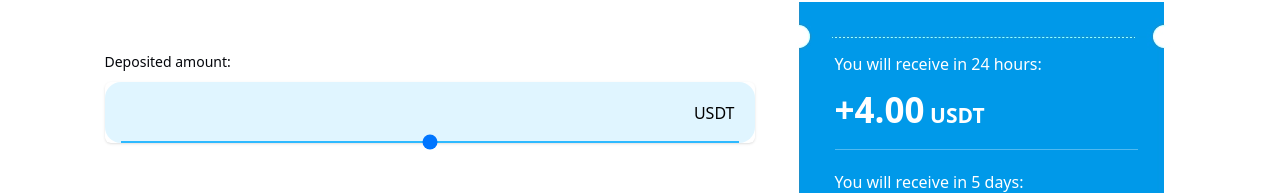
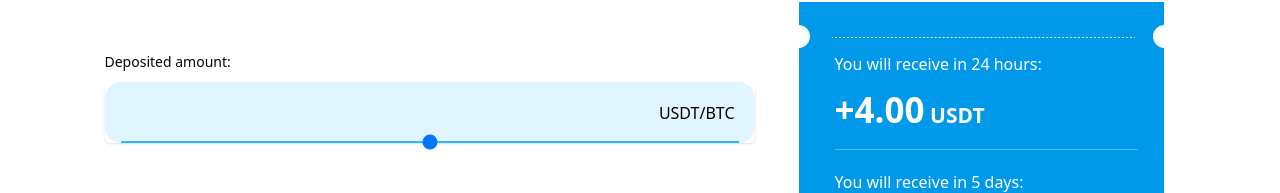
Before and after one commit to ADEYEMI990/InvestmentApp, a React (Vite) app in the folder client/: page / in a window 1280 px wide. Shown: the part 5486-5679 px from the top of the page. Built offline with nearby package versions, Linux system fonts and the light colour scheme.

Commit message:
USDT/BTC

```diff
--- a/client/src/components/Mainpage.jsx
+++ b/client/src/components/Mainpage.jsx
@@ -931,7 +931,7 @@ const Mainpage = () => {
                         />
                       </div>
                       <div className="pointer-events-none absolute inset-y-0 right-0 flex items-center pr-5">
-                        USDT
+                        USDT/BTC
                       </div>
                     </div>
                   </div>
```
